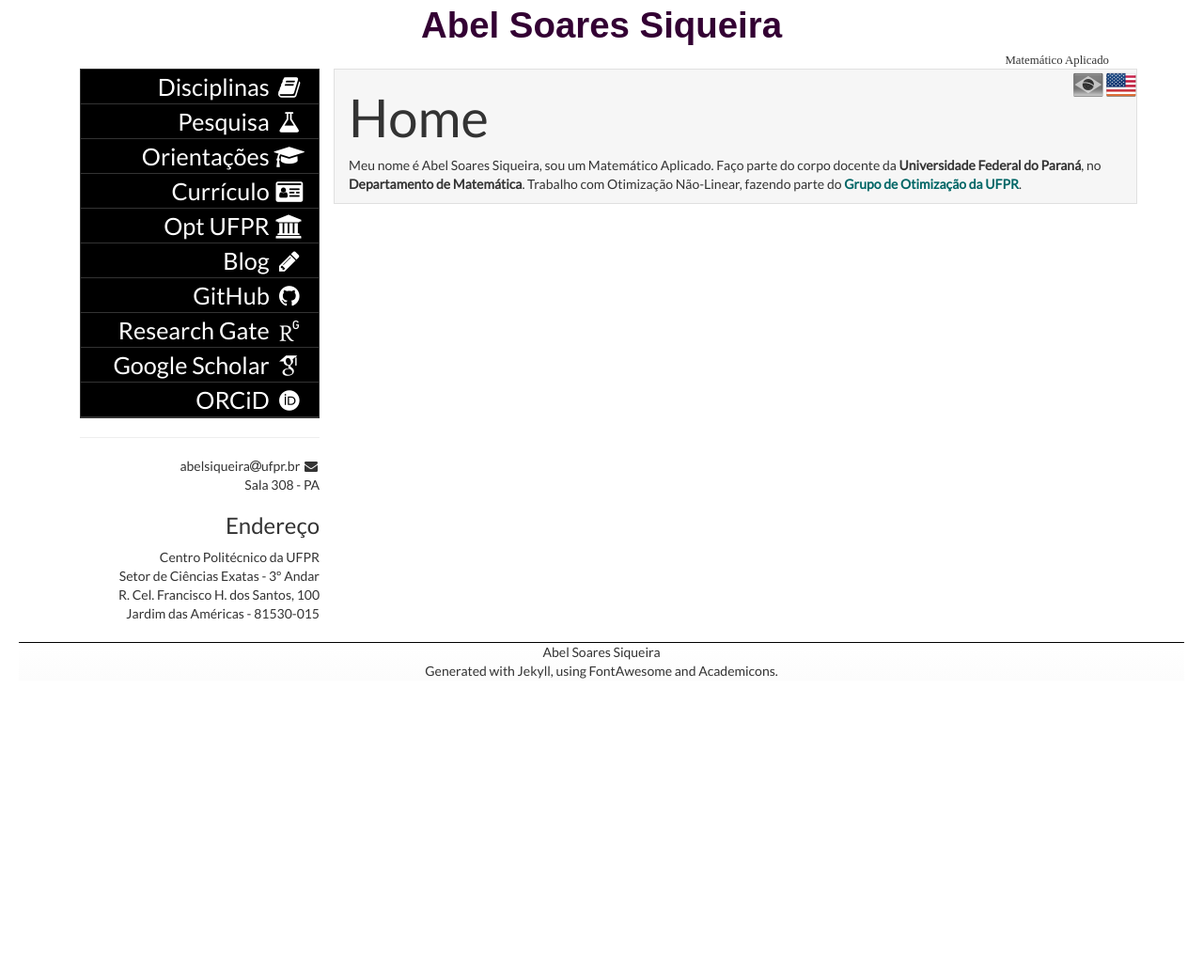
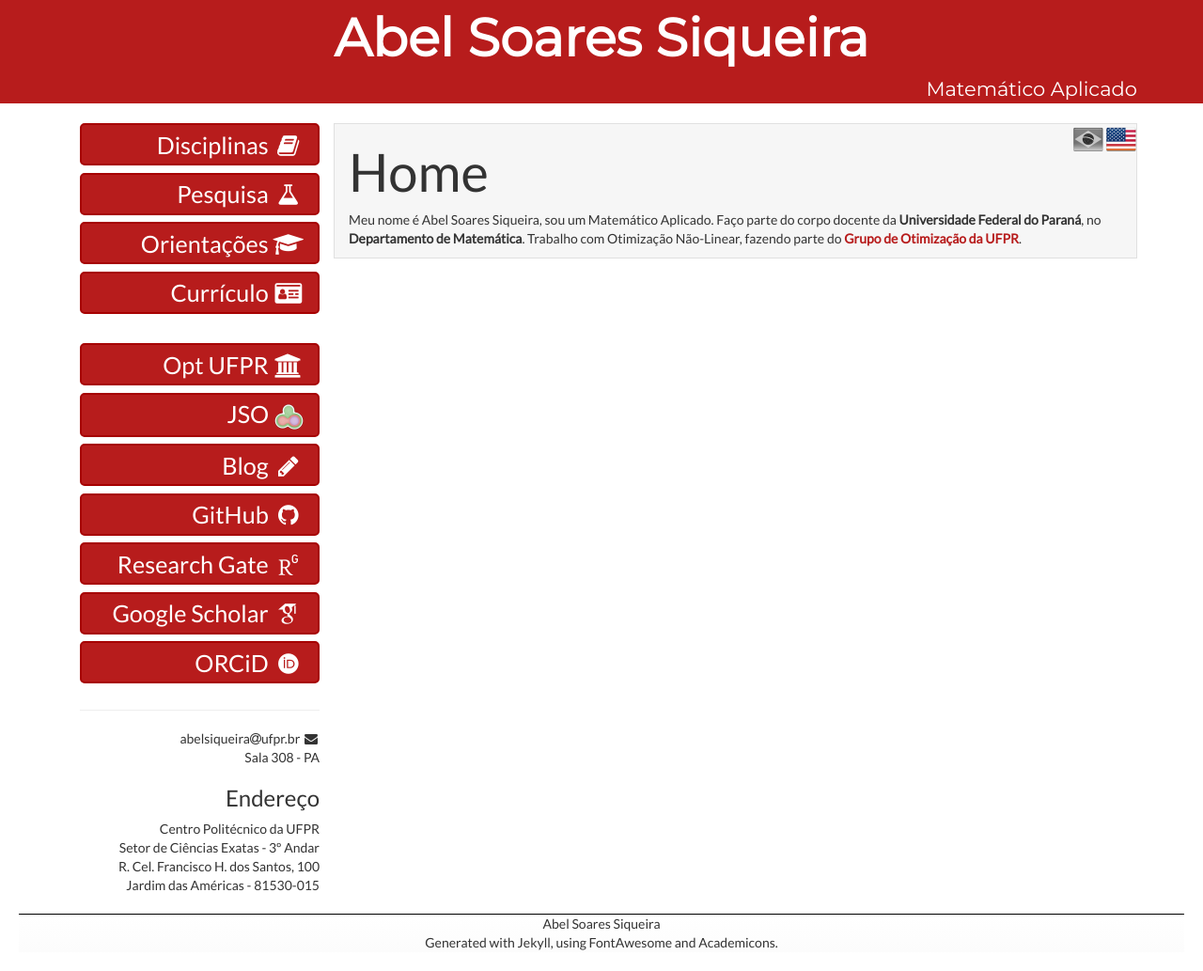
Before and after one commit to abelsiqueira/abelsiqueira.github.io-old, a Jekyll site: the page built from index.br.md, in a window 1280 px wide. Shown: the whole page at 94% size. Built offline with Jekyll 4.4.1, drawn with Linux system fonts in a browser that asks for light colours; some web fonts are replaced; before the commit the page ends 900 px from its top, so only the background shows below that.

Commit message:
Update site face

```diff
--- a/_includes/head.html
+++ b/_includes/head.html
@@ -24,7 +24,7 @@
   <link rel="stylesheet" href="{{ site.baseurl }}/css/bootstrap-theme.min.css">
   <link rel="stylesheet" href="{{ site.baseurl }}/css/font-awesome.min.css">
   <link rel="stylesheet" href="{{ site.baseurl }}/css/academicons.min.css">
-  <link href="https://fonts.googleapis.com/css?family=Gravitas+One|Lato" rel="stylesheet">
+  <link href="https://fonts.googleapis.com/css?family=Montserrat|Lato" rel="stylesheet">
 
 <script>
   (function(i,s,o,g,r,a,m){i['GoogleAnalyticsObject']=r;i[r]=i[r]||function(){
--- a/_includes/header.html
+++ b/_includes/header.html
@@ -6,11 +6,13 @@
       <a href="{{ site.baseurl }}/">Abel Soares Siqueira</a>
     </span>
     <span class="header-subtitle col-xs-12 text-right">
-      {% if page.lang == "en" %}
-        Applied Mathematician
-      {% else %}
-        Matemático Aplicado
-      {% endif %}
+      <div class="container">
+        {% if page.lang == "en" %}
+          Applied Mathematician
+        {% else %}
+          Matemático Aplicado
+        {% endif %}
+      </div>
     </span>
     </div>
 
--- a/_includes/sidebar.html
+++ b/_includes/sidebar.html
@@ -15,9 +15,16 @@
     </a>
     {% endif %}
     {% endfor %}
+  </div>
+  <br>
+  <div class="row">
     <a class="sidebar-link col-xs-12" href="https://opt.ufpr.br">
       Opt UFPR
       <i class="fa fa-fw fa-university" aria-hidden="true"></i>
+    </a>
+    <a class="sidebar-link col-xs-12" href="https://juliasmoothoptimizers.github.io">
+      JSO
+      <img src="{{site.baseurl}}/assets/jso.png">
     </a>
     <a class="sidebar-link col-xs-12" href="https://abelsiqueira.github.io/blog/">
       Blog
--- a/_layouts/default.html
+++ b/_layouts/default.html
@@ -5,10 +5,11 @@
 
   <body style="font-family: 'Lato', sans-serif;">
 
+    {% include header.html %}
+
     <div class="container">
 
       <div class="container-fluid">
-      {% include header.html %}
 
       <div class="row">
         <div class="col-md-3 col-sm-4 hidden-xs">
--- a/_sass/_base.scss
+++ b/_sass/_base.scss
@@ -6,33 +6,37 @@
   }
 }
 .header-title {
-  font-size: 3vw;
-  font-family: 'Gravitas One', sans-serif;
+  font-size: 4em;
+  font-family: 'Montserrat', sans-serif;
+  background: #B71C1C;
 
   a {
     &, &:visited {
-      color: #303;
+      color: white;
     }
     &:hover {
-      color: #272829;
+      color: #eee;
       text-decoration: none;
     }
   }
 }
 
 .header-subtitle {
-  font-size: 1vw;
-  font-family: 'Cinzel Decorative', cursive;
+  font-size: 1.5em;
+  font-family: 'Montserrat', sans-serif;
+  background: #B71C1C;
+  color: white;
+  margin-bottom: 1em;
 }
 
 .post-content {
   a {
     &, &:visited {
-      color: #066;
+      color: #B71C1C;
       font-weight: bold;
     }
     &:hover {
-      color: #234;
+      color: #FF6F00;
       text-decoration: underline;
     }
   }
@@ -71,8 +75,6 @@ a {
 }
 
 .sidebar {
-  background: black;
-  border: 1px #333 solid;
   font-size: 1.2em;
   a {
     &, &:hover, &:visited {
@@ -84,20 +86,25 @@ a {
   ul {
     list-style-type: none;
   }
+
+  img {
+    height: 32px;
+  }
 }
 
 .sidebar-link {
   font-size: 1.5em;
   text-decoration: none;
-  &, &:hover, &:visited {
-    border-bottom: 1px #333 solid;
-  }
+  margin-bottom: 0.3em;
+  padding: 0.1em;
+  border-radius: 5px;
+  border: 2px #a60000 solid;
+  background: #B71C1C;
   & {
-    background-color: black;
     color: white;
   }
   &:hover {
-    background-image: linear-gradient(#111, #333);
+    background: #FF6F00;
   }
 }
 
```
Also changed, not shown: assets/jso.png (added).
